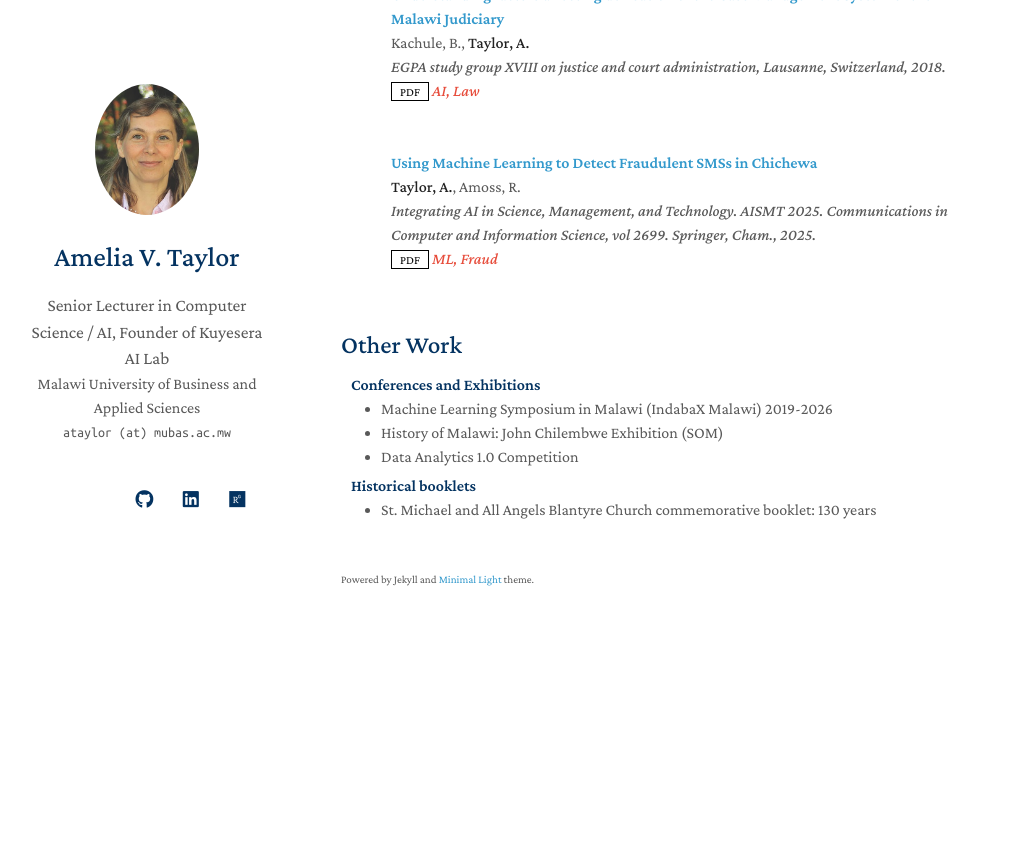
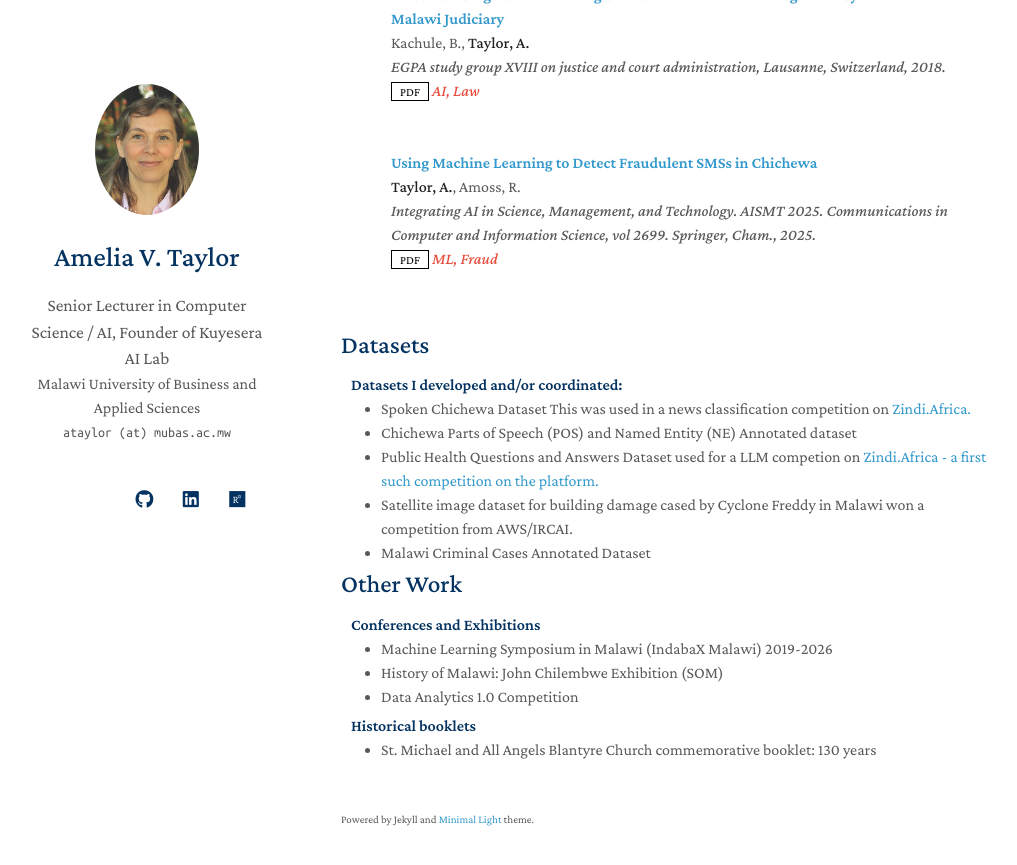
Before and after one commit to avtaylor/ameliataylor.github.io, a Jekyll site: the page built from index.md, in a window 1280 px wide and 900 px high, scrolled down 5053 px. Shown: the top 865 px of the window, without its empty margins (129-1146 px from the left). Built offline with Jekyll 4.4.1, drawn with Linux system fonts in a browser that asks for light colours; a style sheet for code colours, icons or effects is not loaded; our own code applies the rules of GitHub Pages for plain Markdown files; before the commit the page ends 5713 px from its top, so only the background shows below that.

Commit message:
Update services.md
Added datasets

```diff
--- a/_includes/services.md
+++ b/_includes/services.md
@@ -1,3 +1,15 @@
+## Datasets
+
+<h4 style="margin:0 10px 0;">Datasets I developed and/or coordinated:</h4>
+
+<ul style="margin:0 0 5px;">
+  <li><a href="https://zenodo.org/records/6595625"><autocolor>Spoken Chichewa Dataset</autocolor></a> This was used in a news classification competition on <a href="https://zindi.africa/competitions/ai4d-malawi-news-classification-challenge">Zindi.Africa.</a></li>
+  <li><a href="https://www.researchgate.net/publication/372477172_MasakhaPOS_Part-of-Speech_Tagging_for_Typologically_Diverse_African_Languages"><autocolor>Chichewa Parts of Speech (POS) and Named Entity (NE) Annotated dataset </autocolor></a></li>
+ <li><a href="https://kailab.tech/projects/IntelSurv/"><autocolor>Public Health Questions and Answers Dataset</autocolor></a> used for a LLM competion on <a href="https://zindi.africa/competitions/malawi-public-health-systems-llm-challenge/data">Zindi.Africa - a first such competition on the platform.</a></li>
+ <li><a href="https://kailab.tech/projects/drm_project/"><autocolor>Satellite image dataset for building damage cased by Cyclone Freddy in Malawi </autocolor></a> won a competition from AWS/IRCAI.</li>
+ <li><a href="https://zenodo.org/records/5501086"><autocolor>Malawi Criminal Cases Annotated Dataset</autocolor></a></li>
+</ul>
+
 ## Other Work
 
 <h4 style="margin:0 10px 0;">Conferences and Exhibitions</h4>
```
